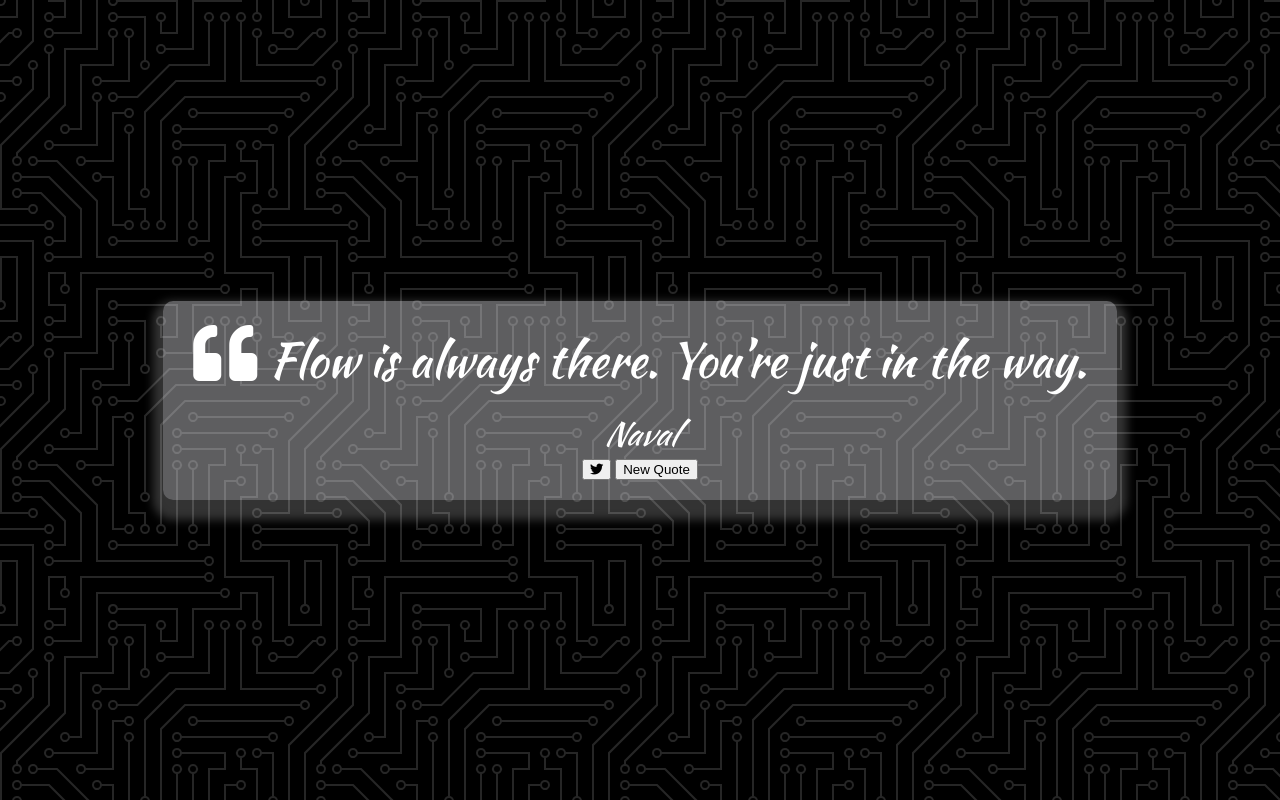
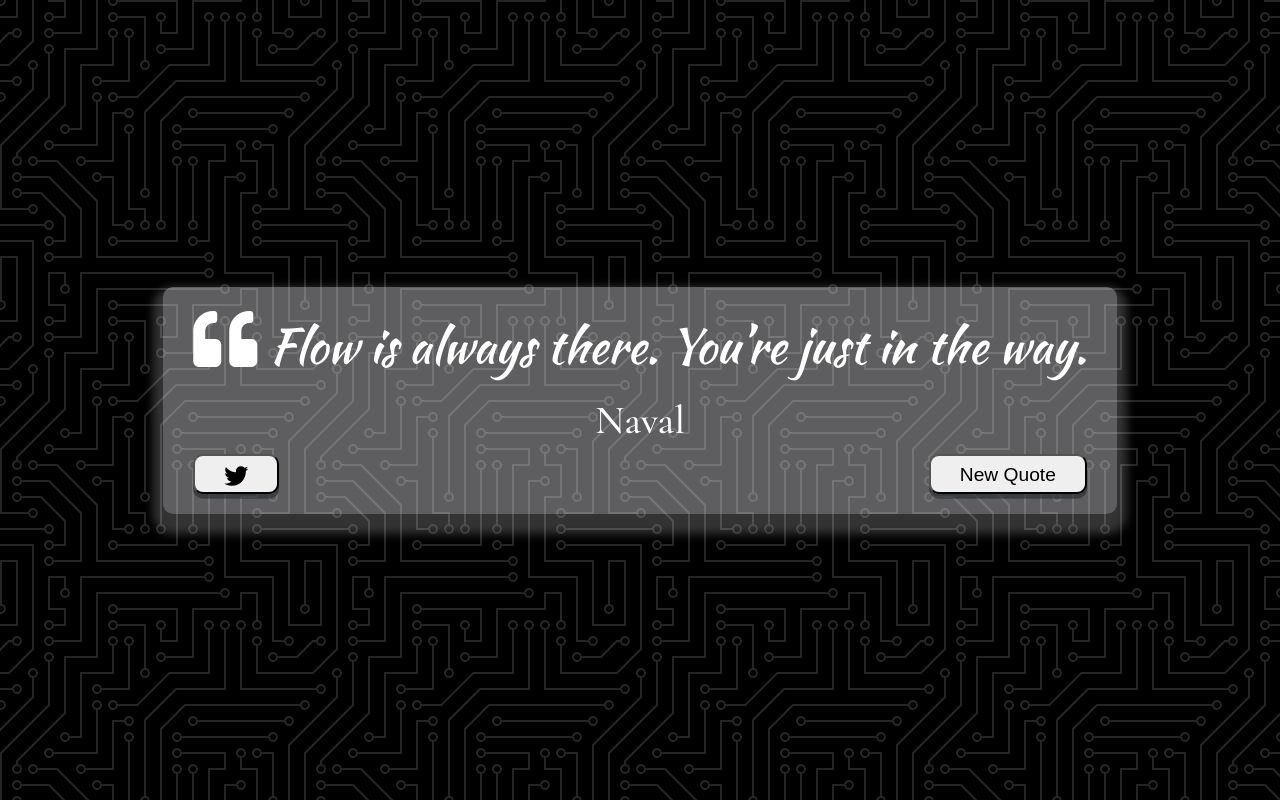
Before and after one commit to rahulbakshi4/get-me-a-quote, a plain HTML site: page index.html in a window 1280 px wide. Drawn offline with nearby package versions, Linux system fonts and the light colour scheme.

Commit message:
Styling done

```diff
--- a/style.css
+++ b/style.css
@@ -1,6 +1,6 @@
-@import url('https://fonts.googleapis.com/css2?family=Caveat:wght@700&display=swap');
+@import url('https://fonts.googleapis.com/css2?family=Cormorant+Garamond:ital,wght@0,500;1,700&display=swap');
+
 @import url('https://fonts.googleapis.com/css2?family=Kaushan+Script&display=swap');
-
 html {
   box-sizing: border-box;
 }
@@ -39,14 +39,41 @@ body {
 .fa-quote-left {
   font-size: 4rem;
 }
-
+.fa-twitter{
+  font-size: 1.5rem;
+}
 .quote-author {
   margin-top: 15px;
-  font-size: 2rem;
+  font-family:'Cormorant Garamond', serif;
+  font-size: 2.5rem;
   font-weight: 400;
-  font-style: italic;
 }
 
+.button-container{
+  margin-top: 10px;
+  display: flex;
+  justify-content: space-between;
+}
+button{
+  cursor: pointer;
+  font-size: 1.2rem;
+  height: 2.5rem;
+  outline: none;
+  border-radius: 10px;
+  padding: 0.5rem 1.8rem;
+  box-shadow: 0 0.3rem rgba(34, 40, 49,0.6);
+}
+button:hover{
+  filter: brightness(110%);
+}
+button:active{
+  transform: translate(0,0.2rem);
+  box-shadow: 0 0.3rem rgba(34, 40, 49,0.6);
+}
+
+.twitter-button:hover{
+  color: #38a1f3;
+}
 @media screen and (max-width:1000px) {
   .quote-container {
     margin: auto 10px;
```
